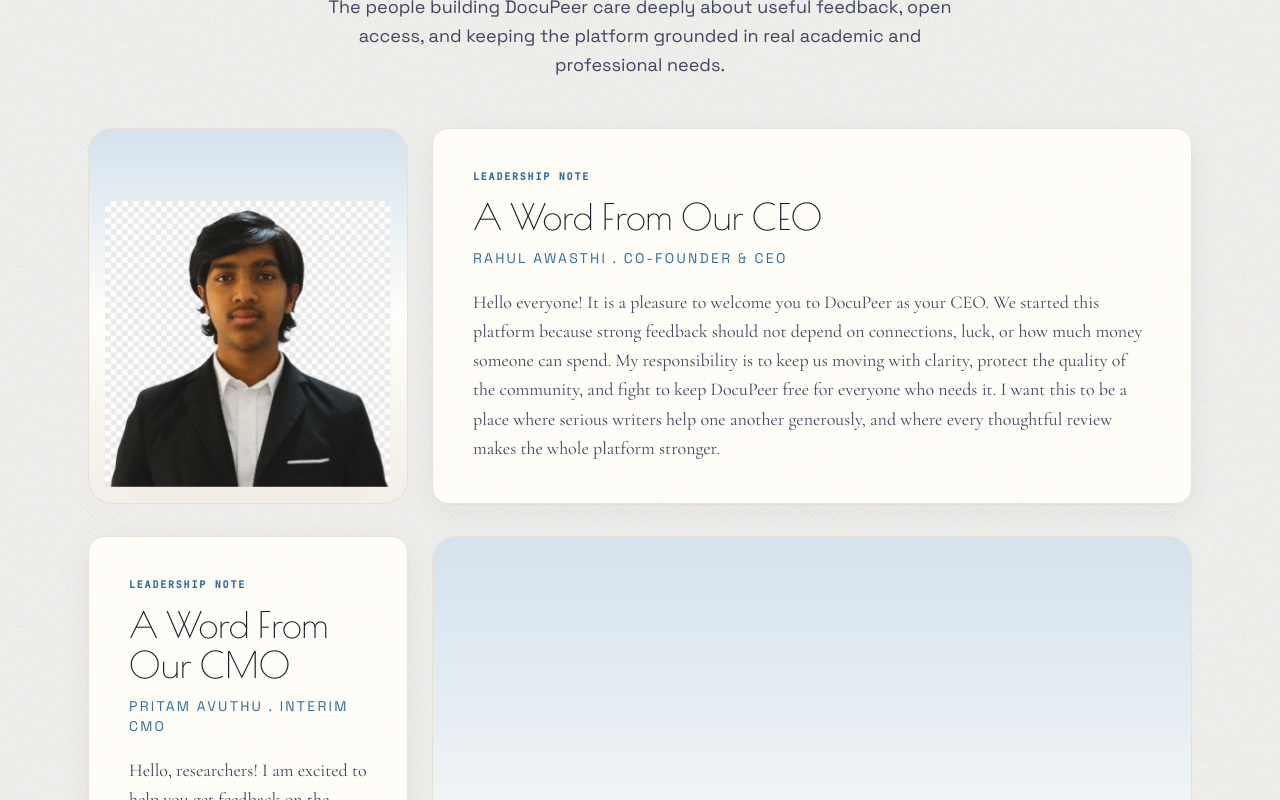
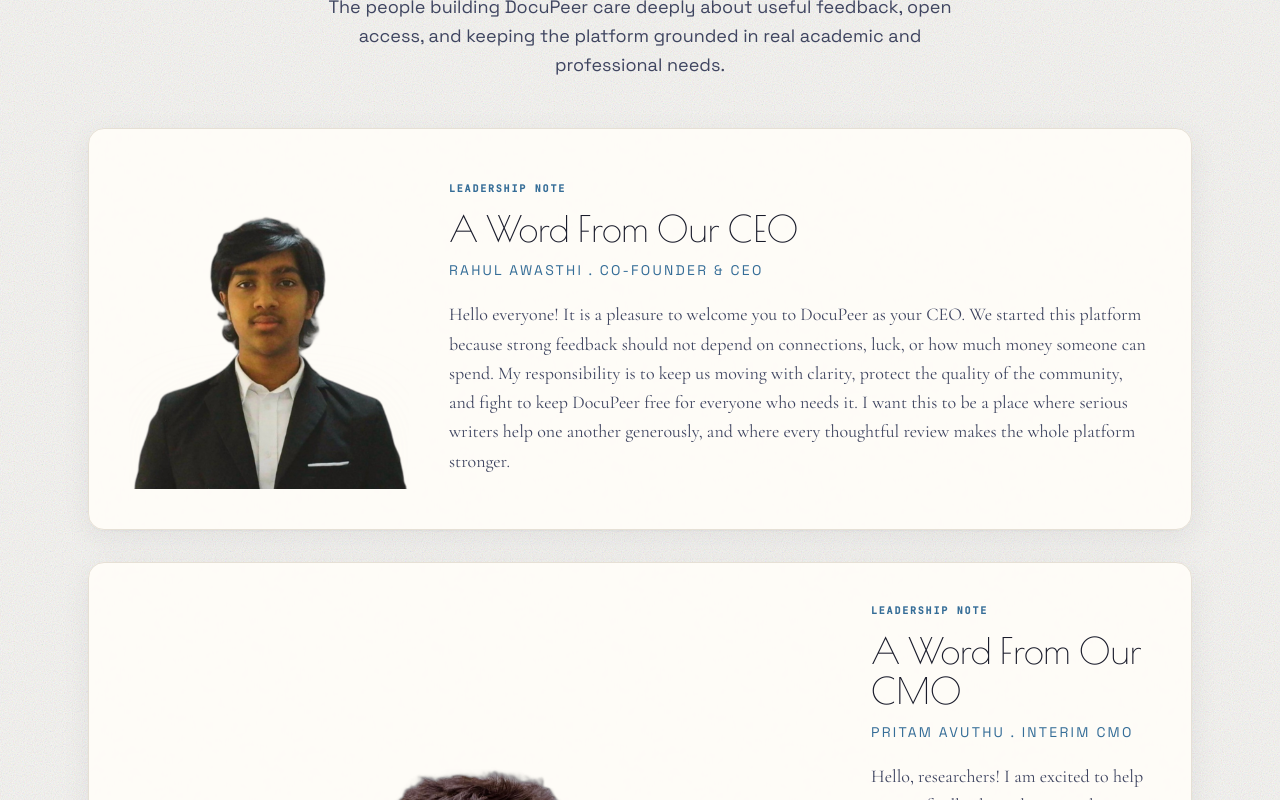
Before and after one commit to codehost-commit/docupeer-website, a Next.js app: page / in a window 1280 px wide. Shown: the part 3580-4380 px from the top of the page. Built offline with nearby package versions, Linux system fonts and the light colour scheme; no server answers.

Commit message:
Fix homepage leadership cards and transparent portraits

```diff
--- a/src/app/page.tsx
+++ b/src/app/page.tsx
@@ -80,8 +80,8 @@
   body: string;
 }) {
   const imageBlock = (
-    <div className="relative flex min-h-[260px] items-end justify-center overflow-hidden rounded-3xl border border-deep-border bg-gradient-to-b from-deep-accent-soft via-deep-panel to-deep-panel2 p-4 sm:min-h-[320px]">
-      <div className="absolute inset-x-8 bottom-5 h-12 rounded-full bg-deep-border/60 blur-2xl" />
+    <div className="relative flex min-h-[260px] items-end justify-center overflow-hidden sm:min-h-[320px]">
+      <div className="absolute inset-x-12 bottom-4 h-10 rounded-full bg-deep-border/50 blur-2xl" />
       <Image
         src={imageSrc}
         alt={imageAlt}
@@ -93,7 +93,7 @@
   );
 
   const textBlock = (
-    <div className="card flex h-full flex-col justify-center p-8 sm:p-10">
+    <div className="flex h-full flex-col justify-center">
       <p className="mono text-[10px] font-semibold uppercase tracking-[0.18em] text-deep-accent">
         Leadership Note
       </p>
@@ -110,9 +110,19 @@
   );
 
   return (
-    <div className="grid gap-6 lg:grid-cols-[320px_minmax(0,1fr)] lg:items-stretch">
-      {imageSide === "left" ? imageBlock : textBlock}
-      {imageSide === "left" ? textBlock : imageBlock}
+    <div
+      className={`card overflow-hidden p-8 sm:p-10 lg:grid lg:items-center lg:gap-10 ${
+        imageSide === "left"
+          ? "lg:grid-cols-[280px_minmax(0,1fr)]"
+          : "lg:grid-cols-[minmax(0,1fr)_280px]"
+      }`}
+    >
+      <div className={imageSide === "left" ? "order-1" : "order-2"}>
+        {imageSide === "left" ? imageBlock : textBlock}
+      </div>
+      <div className={imageSide === "left" ? "order-2 mt-8 lg:mt-0" : "order-1 mt-8 lg:mt-0"}>
+        {imageSide === "left" ? textBlock : imageBlock}
+      </div>
     </div>
   );
 }
```
Also changed, not shown: public/team/pritam-cutout.png, public/team/rahul-cutout.png.
